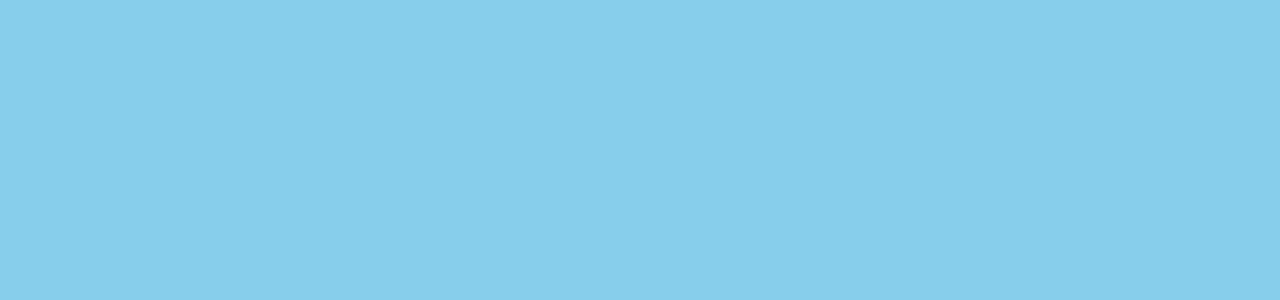
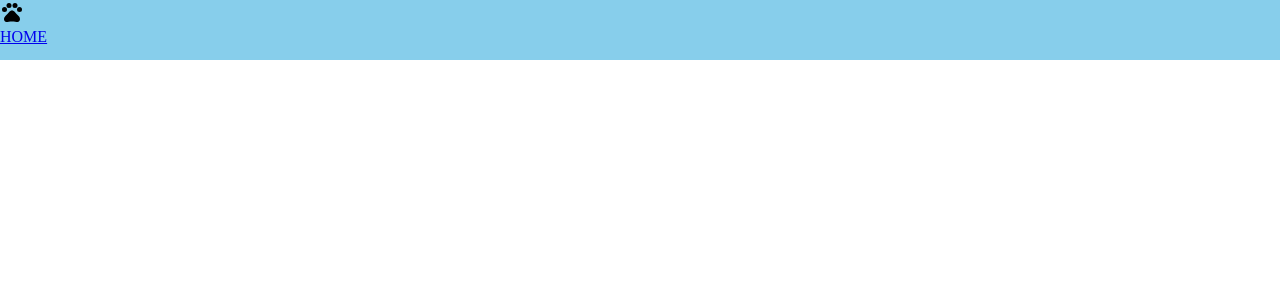
Before and after one commit to AHenry79/PuppyBowlReact, a React (Vite) app: page / in a window 1280 px wide. Shown: the top 300 px of the page. Built offline with nearby package versions, Linux system fonts and the light colour scheme.

Commit message:
Add basic Nav and components

```diff
--- a/package.json
+++ b/package.json
@@ -12,6 +12,7 @@
   "dependencies": {
     "@emotion/react": "^11.11.4",
     "@emotion/styled": "^11.11.5",
+    "@mui/icons-material": "^5.15.18",
     "@mui/material": "^5.15.18",
     "@reduxjs/toolkit": "^2.2.5",
     "react": "^18.2.0",
--- a/src/App.jsx
+++ b/src/App.jsx
@@ -1,3 +1,12 @@
-function App() {}
+import { Routes } from "react-router-dom";
+import Nav from "./components/Nav/Nav";
+
+function App() {
+  return (
+    <>
+      <Nav />
+    </>
+  );
+}
 
 export default App;
--- a/src/components/Nav/Nav.jsx
+++ b/src/components/Nav/Nav.jsx
@@ -0,0 +1,15 @@
+import { Link } from "react-router-dom";
+import PetsIcon from "@mui/icons-material/Pets";
+
+export default function Nav() {
+  return (
+    <nav id="nav">
+      <div id="icon">
+        <PetsIcon />
+      </div>
+      <Link to="/" className="links">
+        HOME
+      </Link>
+    </nav>
+  );
+}
--- /dev/null
+++ b/src/components/Nav/Search.jsx
@@ -0,0 +1,2 @@
+import { useState } from "react";
+import { useDispatch } from "react-redux";
--- a/src/index.css
+++ b/src/index.css
@@ -1,5 +1,12 @@
 * {
   box-sizing: border-box;
   margin: 0;
+}
+#nav {
   background-color: skyblue;
+  height: 60px;
+  position: fixed;
+  top: 0;
+  right: 0;
+  width: 100%;
 }
```
Also changed, not shown: 1 other file (tests, documents, lock files or other folders).
